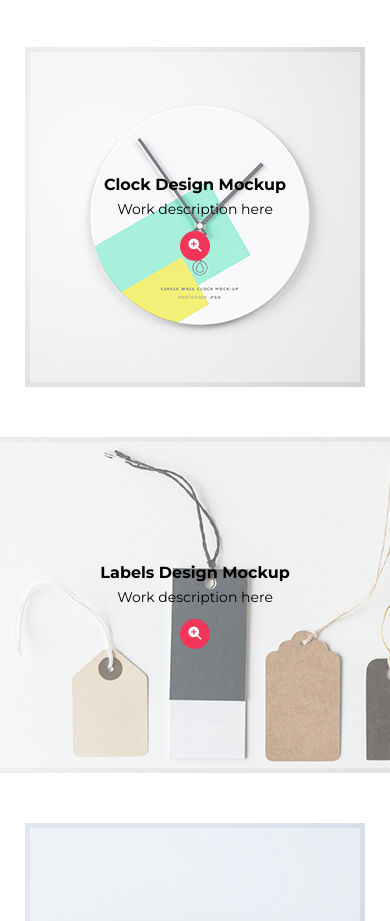
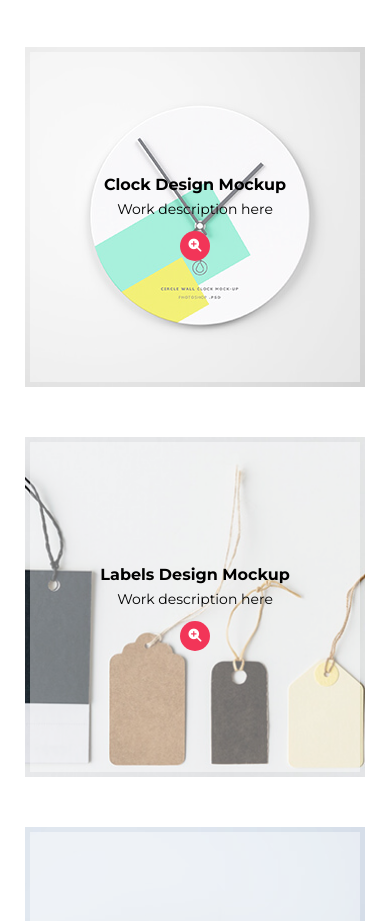
Before and after one commit to AleValladares/maquetaci-n-temas, a plain HTML site: page index.html in a window 390 px wide. Shown: the part 179-1100 px from the top of the page. Drawn offline with Linux system fonts and the light colour scheme.

Commit message:
Actualizacion

```diff
--- a/responsive.css
+++ b/responsive.css
@@ -26,14 +26,22 @@
     .info2{
         background-color: rgba(255, 255, 255, 0.425);
         opacity: 1;
+        width: 330px;
+  height: 330px;
     }
 
     .banner2{
         overflow: hidden;
+        width: 340px;
+        height: 340px;
+        background-position: center center;
     }
 
     .banner6{
         overflow: hidden;
+        width: 340px;
+        height: 340px;
+        background-position: center center;
     }
 
     .seccion2{
```
